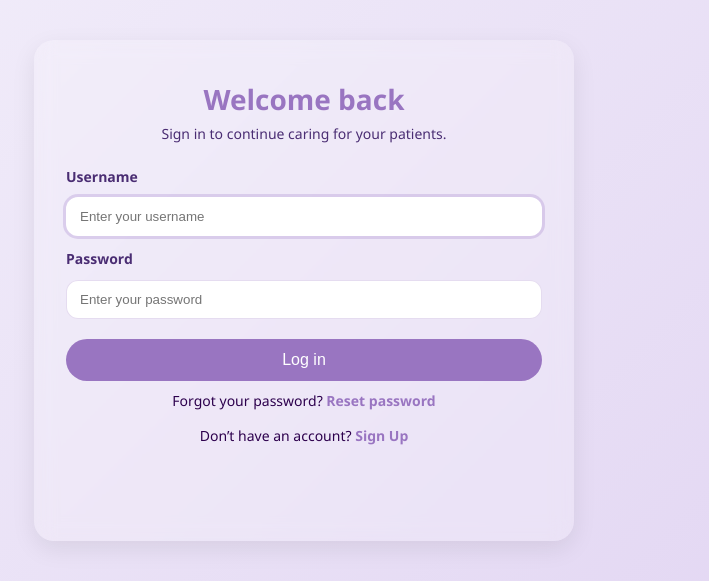
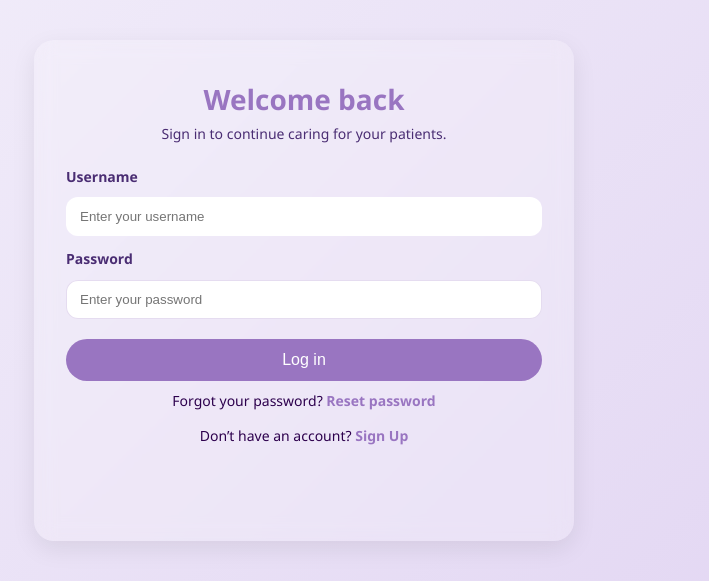
Before and after one commit to Dalia1003/gp9, a Flask app: page /login in a window 1280 px wide, with the restyled element focused. Shown: the part 125-706 px from the top of the page, without its empty margins (336-1045 px from the left). Run offline with Flask 3, Linux system fonts and the light colour scheme; parts of the project's set-up code (start-up, migrations or seed data) failed here and were passed over.

Commit message:
Update style.css

```diff
--- a/static/style.css
+++ b/static/style.css
@@ -1170,3 +1170,8 @@ body main.auth-container-profile {
         padding-left: 10px;
     }
 }
+
+input:focus {
+    outline: none !important;
+    box-shadow: none !important; /* remove blue inner highlight */
+}
```
